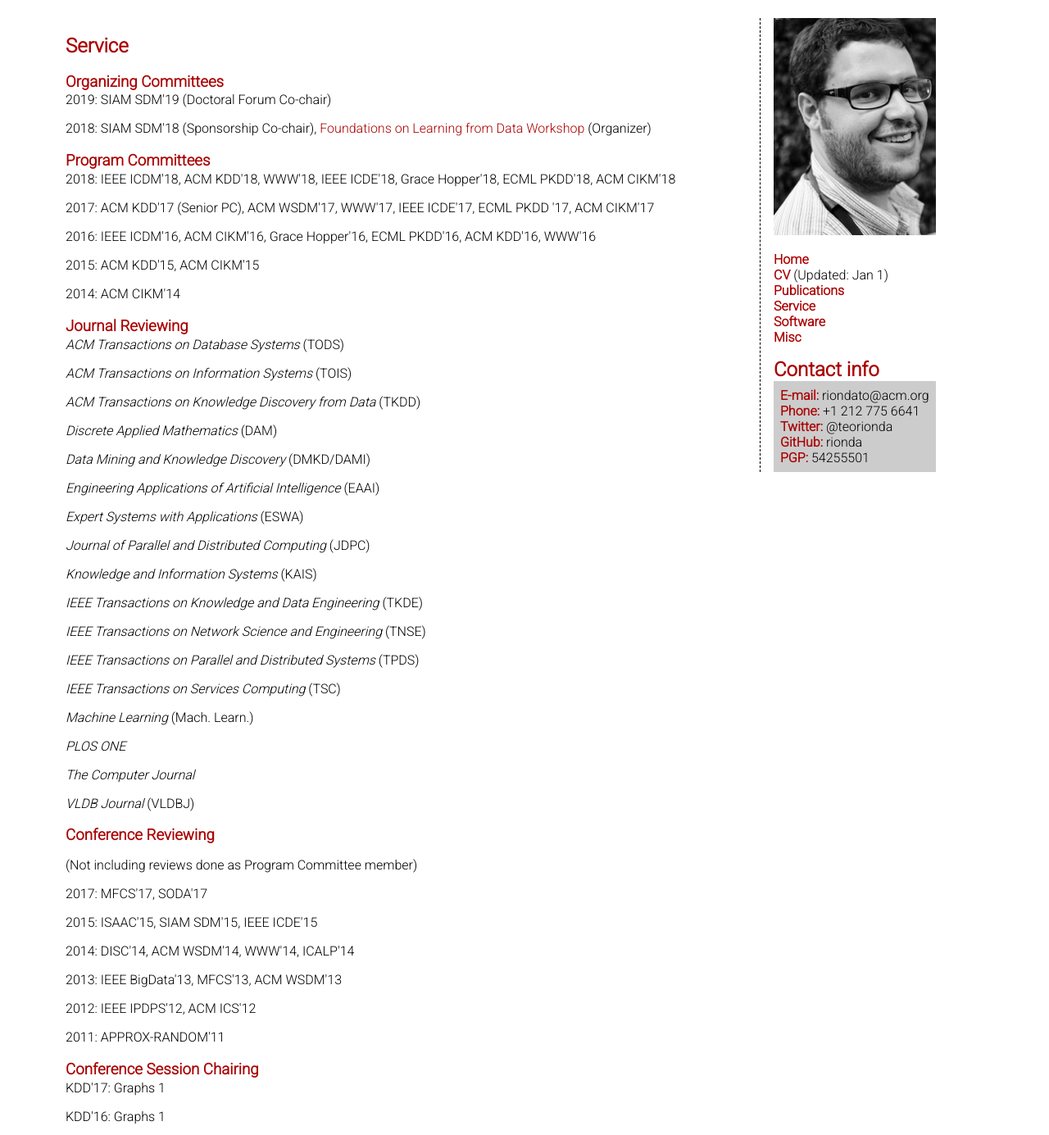
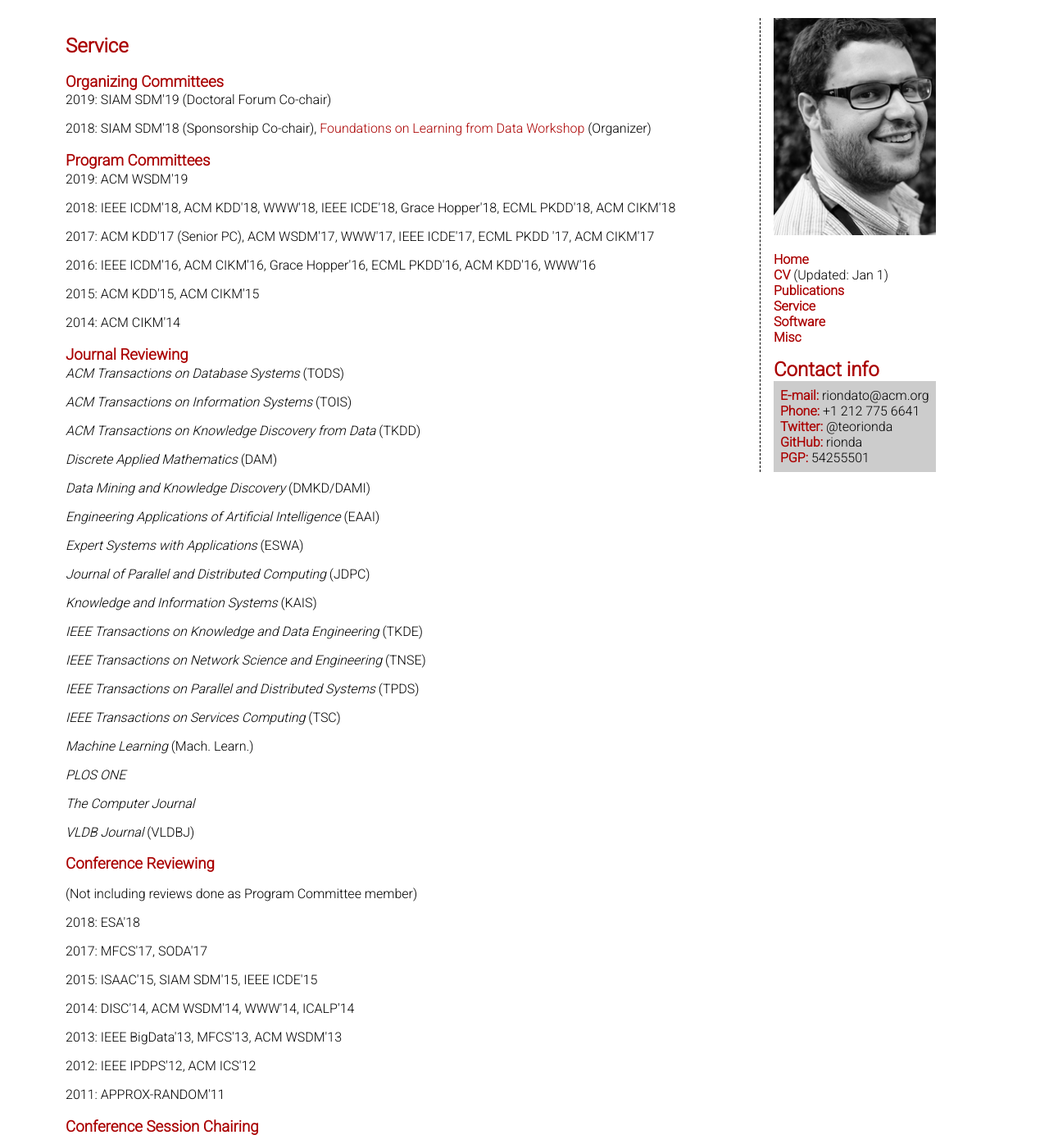
Before and after one commit to rionda/rionda.to, a PHP site: page /serv.php in a window 1280 px wide. Shown: the part 59-1444 px from the top of the page at 82% size. Run offline with PHP 8.4, Linux system fonts and the light colour scheme.

Commit message:
Add PCs and reviews.

```diff
--- a/serv.php
+++ b/serv.php
@@ -7,6 +7,7 @@
 		href="foulard18/">Foundations on Learning from Data Workshop</a>
 		(Organizer)</p>
 		<h3>Program Committees</h3>
+		<p class="notop">2019: ACM WSDM'19</p>
 		<p class="notop">2018: IEEE ICDM'18, ACM KDD'18, WWW'18, IEEE ICDE'18,
 			Grace Hopper'18, ECML PKDD'18, ACM CIKM'18</p>
 		<p class="notop">2017: ACM KDD'17 (Senior PC), ACM WSDM'17, WWW'17, IEEE
@@ -35,6 +36,7 @@
 		<p class="notop"><em>VLDB Journal</em> (VLDBJ)</p>
 		<h3>Conference Reviewing</h3>
 		<p>(Not including reviews done as Program Committee member)</p>
+		<p class="notop">2018: ESA'18</p>
 		<p class="notop">2017: MFCS'17, SODA'17</p>
 		<p class="notop">2015: ISAAC'15, SIAM SDM'15, IEEE ICDE'15</p>
 		<p class="notop">2014: DISC'14, ACM WSDM'14, WWW'14, ICALP'14</p>
```
